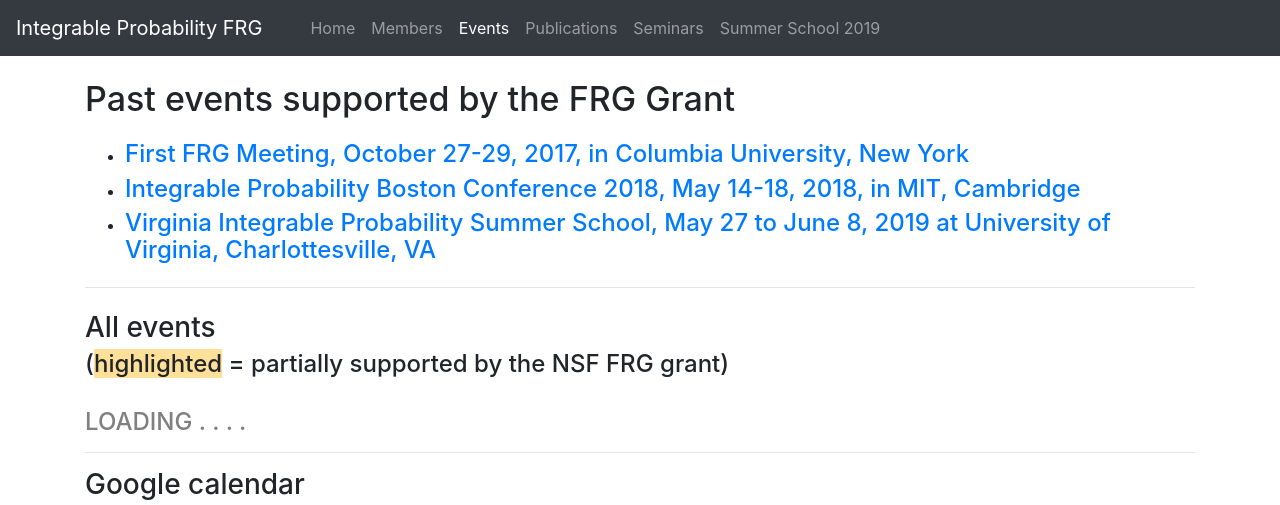
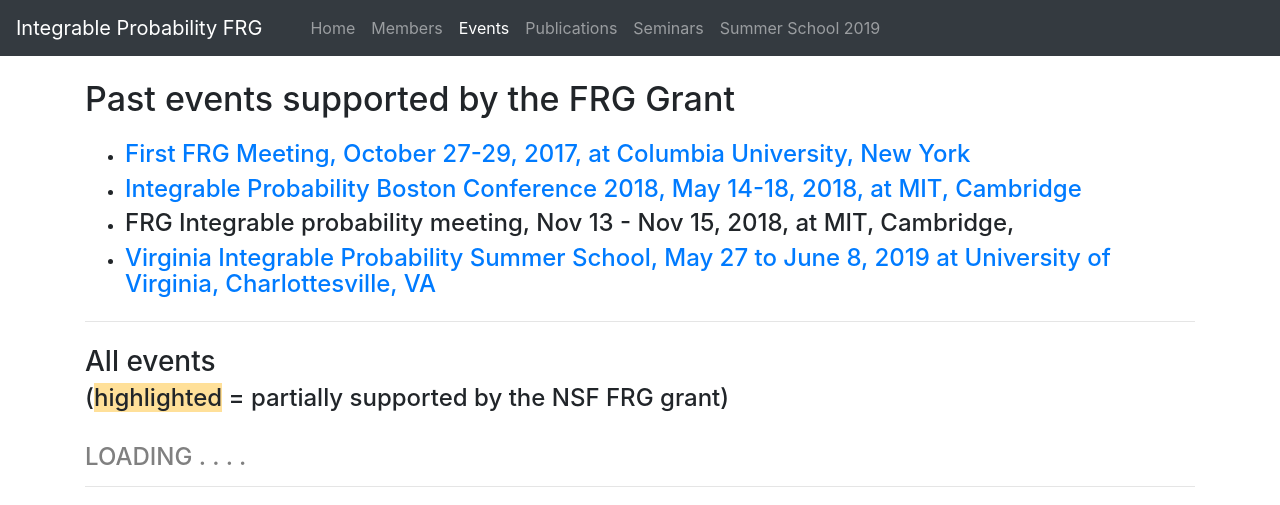
Before and after one commit to int-prob/int-prob-code, a Jekyll site: the page built from events.html, in a window 1280 px wide. Shown: the top 505 px of the page. Built offline with Jekyll 4.4.1, drawn with Linux system fonts in a browser that asks for light colours; nearby versions of some CDN libraries; comment, search, counter and statistics services are not loaded.

Commit message:
update events.html at Sat Jun  8 10:49:15 EDT 2019

```diff
--- a/events.html
+++ b/events.html
@@ -9,11 +9,15 @@ nav_id: Events
 
 <ul>
   <li>
-    <h4><a href="{{site.url}}/meeting2017/">First FRG Meeting, October 27-29, 2017, in Columbia University, New York</a></h4>
+    <h4><a href="{{site.url}}/meeting2017/">First FRG Meeting, October 27-29, 2017, at Columbia University, New York</a></h4>
   </li>
   <li>
-    <h4><a href="{{site.url}}/conference2018/">Integrable Probability Boston Conference 2018, May 14-18, 2018, in MIT, Cambridge</a></h4>
+    <h4><a href="{{site.url}}/conference2018/">Integrable Probability Boston Conference 2018, May 14-18, 2018, at MIT, Cambridge</a></h4>
   </li>
+	<li><h4>
+		 FRG Integrable probability meeting,
+		 Nov 13 - Nov 15, 2018, at MIT, Cambridge,
+	</h4></li>
   <li>
     <h4><a href="{{site.url}}/vipss2019/">Virginia Integrable Probability Summer School, May 27 to June 8, 2019 at University of Virginia, Charlottesville, VA</a></hr>
   </li>
```
